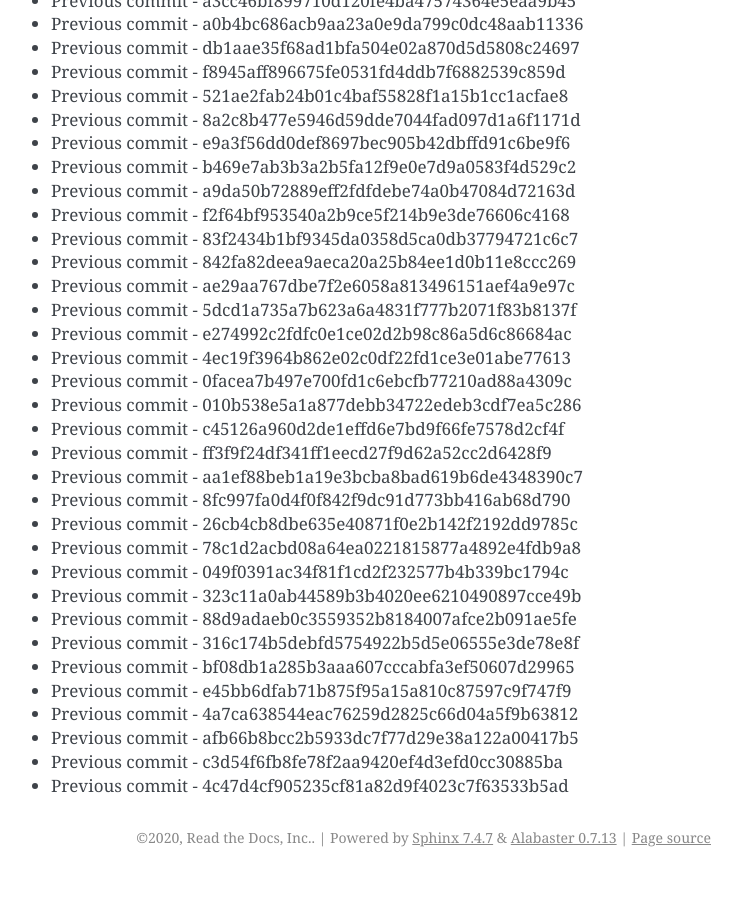
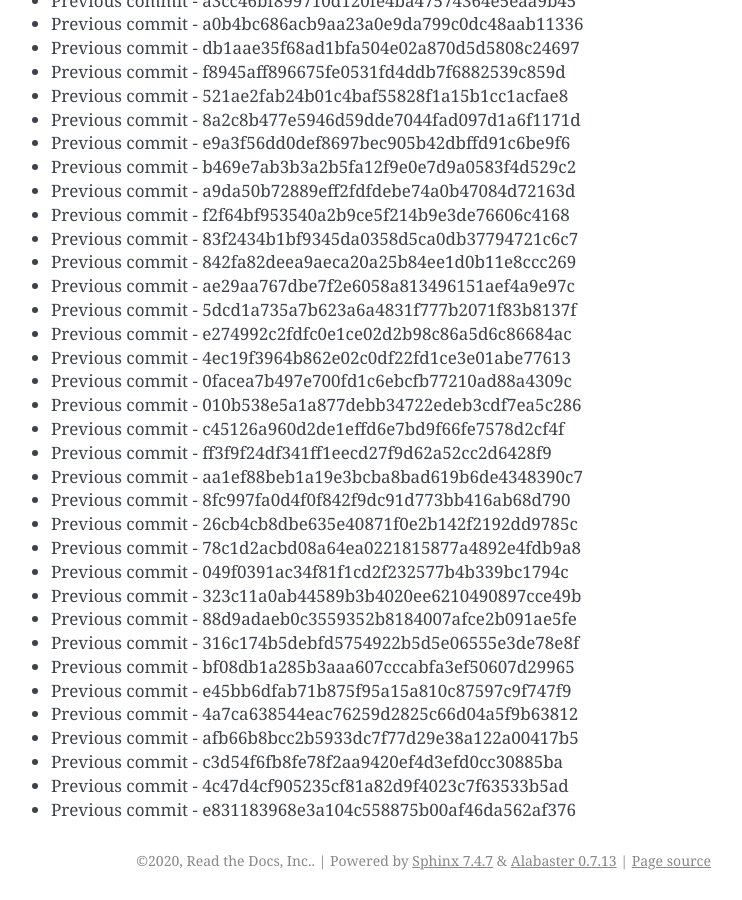
Before and after one commit to readthedocs/rtd-git-stresstest, a Sphinx documentation site: the page built from docs/updates.rst, in a window 1280 px wide and 900 px high, scrolled down 39896 px. Shown: the whole window, without its empty margins (399-1141 px from the left). Built offline with Sphinx 7.4.7, drawn with Linux system fonts in a browser that asks for light colours; before the commit the page ends 40773 px from its top, so only the background shows below that.

Commit message:
Generating commit from previous: e831183968e3a104c558875b00af46da562af376

```diff
--- a/docs/updates.rst
+++ b/docs/updates.rst
@@ -1708,3 +1708,4 @@ It can be tested for any performance characteristics.
 * Previous commit - afb66b8bcc2b5933dc7f77d29e38a122a00417b5
 * Previous commit - c3d54f6fb8fe78f2aa9420ef4d3efd0cc30885ba
 * Previous commit - 4c47d4cf905235cf81a82d9f4023c7f63533b5ad
+* Previous commit - e831183968e3a104c558875b00af46da562af376
```
